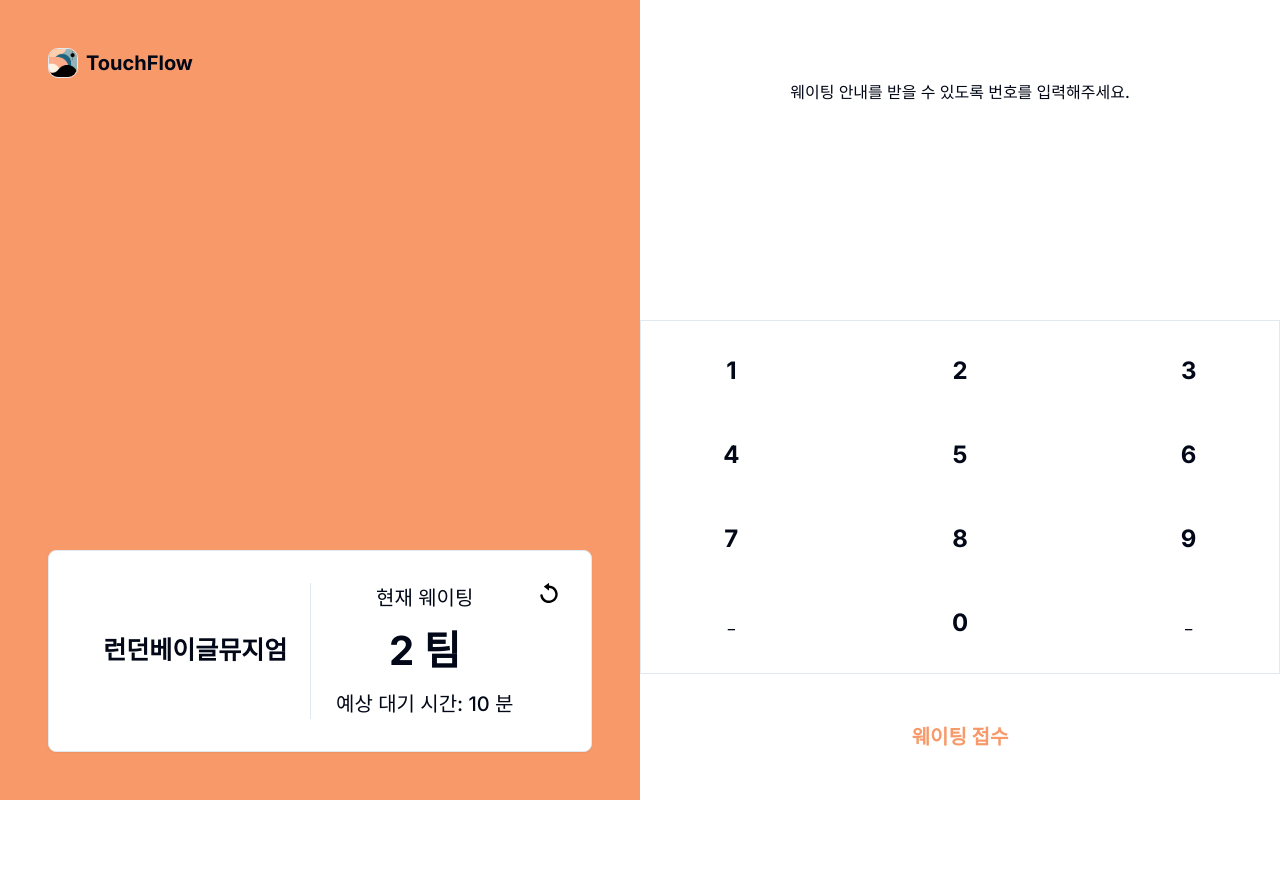
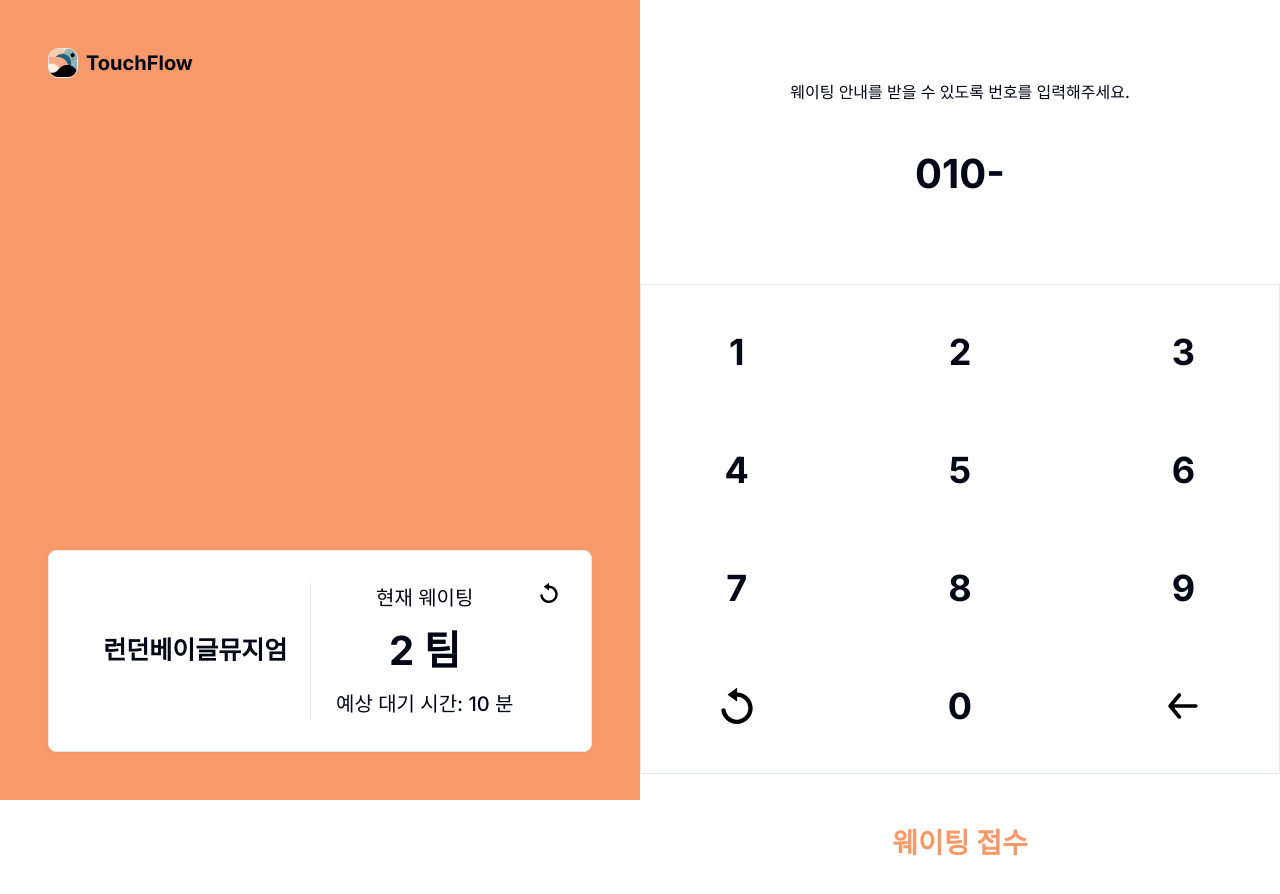
Before and after one commit to touch-flow-team/touch-flow, a Next.js app in the folder frontend/: page /companies/1/waitings in a window 1280 px wide. Shown: the top 894 px of the page. Before the commit the page ends 800 px from the top, so only its background shows below. Built offline with nearby package versions, Linux system fonts and the light colour scheme.

Commit message:
[Feat] (Waiting): waiting list 번호 입력 유효성 검사

```diff
--- a/frontend/app/companies/[id]/waitings/page.tsx
+++ b/frontend/app/companies/[id]/waitings/page.tsx
@@ -1,11 +1,18 @@
 'use client';
-
+import { SetStateAction, useState } from 'react';
 import WaitConfirmModal from '@/components/companies/WaitConfirmModal';
 import PhonePad from '@/components/companies/PhonePad';
 import WaitingCard from '@/components/companies/WaitingCard';
 import Image from 'next/image';
+import { z } from "zod"
+
+export const phoneSchema = z.string().refine((value) => /^\d{3}-\d{4}-\d{4}$/g.test(value), {
+    message: "Invalid phone number. Please enter a valid format (e.g., 010-1234-5678).",
+});
 
 export default function WaitingPage() {
+
+    const [phoneNumber, setPhoneNumber] = useState("010-")
 
     return (
         <div className="flex flex-col sm:flex-row w-full min-h-screen">
@@ -21,13 +28,14 @@ export default function WaitingPage() {
                 </div>
             </div>
             <div className="flex flex-col w-full sm:w-[50%] h-[50%] sm:h-screen">
-                <div className='flex my-20 justify-center'>
+                <div className='flex flex-col space-y-10 my-20 justify-center items-center'>
                     <span className='font-medium text-[16px]'>웨이팅 안내를 받을 수 있도록 번호를 입력해주세요.</span>
+                    <span className='text-[40px] font-bold'>{phoneNumber}</span>
                 </div>
                 <div className='mt-auto'>
-                    <PhonePad />
+                    <PhonePad phoneNumber={phoneNumber} setPhoneNumber={setPhoneNumber} />
                 </div>
-                <WaitConfirmModal />
+                <WaitConfirmModal phoneNumber={phoneNumber} setPhoneNumber={setPhoneNumber} />
             </div>
         </div>
     );
--- a/frontend/components/companies/PhonePad.tsx
+++ b/frontend/components/companies/PhonePad.tsx
@@ -1,18 +1,72 @@
-const PhonePad = () => {
+interface PhonePadProps {
+    phoneNumber: string
+    setPhoneNumber: React.Dispatch<React.SetStateAction<string>>
+}
+
+const PhonePad = ({ phoneNumber, setPhoneNumber }: PhonePadProps) => {
+
+    const handleNumberClick = (number: string) => {
+        if (phoneNumber.length === 3 || phoneNumber.length === 8) {
+            setPhoneNumber((prev) => prev + "-");
+        }
+        if (phoneNumber.length === 13) {
+            return
+        }
+        setPhoneNumber((prev) => prev + number);
+    };
+
+    const handleBackspaceClick = () => {
+        if (phoneNumber.length === 4) {
+            return
+        }
+        if (phoneNumber.endsWith("-")) {
+            setPhoneNumber((prev) => prev.slice(0, -1));
+        }
+        setPhoneNumber((prev) => prev.slice(0, -1));
+    };
+
+    const handleResetClick = () => {
+        setPhoneNumber("010-")
+    }
+
     return (
-        <div className="grid grid-cols-3 gap-12 py-8 border-[1px] border-border">
-            <button className="text-[24px] font-bold">1</button>
-            <button className="text-[24px] font-bold">2</button>
-            <button className="text-[24px] font-bold">3</button>
-            <button className="text-[24px] font-bold">4</button>
-            <button className="text-[24px] font-bold">5</button>
-            <button className="text-[24px] font-bold">6</button>
-            <button className="text-[24px] font-bold">7</button>
-            <button className="text-[24px] font-bold">8</button>
-            <button className="text-[24px] font-bold">9</button>
-            <button className="">_</button>
-            <button className="text-[24px] font-bold">0</button>
-            <button className="">_</button>
+        <div className="grid grid-cols-3 gap-12 py-8 px-2 border-[1px] border-border">
+            <button onClick={() => handleNumberClick("1")} className="text-[36px] font-bold hover:bg-border hover:rounded-[8px] py-2">1</button>
+            <button onClick={() => handleNumberClick("2")} className="text-[36px] font-bold hover:bg-border hover:rounded-[8px] py-2">2</button>
+            <button onClick={() => handleNumberClick("3")} className="text-[36px] font-bold hover:bg-border hover:rounded-[8px] py-2">3</button>
+            <button onClick={() => handleNumberClick("4")} className="text-[36px] font-bold hover:bg-border hover:rounded-[8px] py-2">4</button>
+            <button onClick={() => handleNumberClick("5")} className="text-[36px] font-bold hover:bg-border hover:rounded-[8px] py-2">5</button>
+            <button onClick={() => handleNumberClick("6")} className="text-[36px] font-bold hover:bg-border hover:rounded-[8px] py-2">6</button>
+            <button onClick={() => handleNumberClick("7")} className="text-[36px] font-bold hover:bg-border hover:rounded-[8px] py-2">7</button>
+            <button onClick={() => handleNumberClick("8")} className="text-[36px] font-bold hover:bg-border hover:rounded-[8px] py-2">8</button>
+            <button onClick={() => handleNumberClick("9")} className="text-[36px] font-bold hover:bg-border hover:rounded-[8px] py-2">9</button>
+            <button onClick={() => handleResetClick()} className="flex justify-center items-center hover:bg-border hover:rounded-[8px] py-2">
+                <div>
+                    <svg xmlns="http://www.w3.org/2000/svg" fill="#000000" height="36px" width="36px" version="1.1" id="Capa_1" viewBox="0 0 489.533 489.533">
+                        <g>
+                            <path d="M268.175,488.161c98.2-11,176.9-89.5,188.1-187.7c14.7-128.4-85.1-237.7-210.2-239.1v-57.6c0-3.2-4-4.9-6.7-2.9   l-118.6,87.1c-2,1.5-2,4.4,0,5.9l118.6,87.1c2.7,2,6.7,0.2,6.7-2.9v-57.5c87.9,1.4,158.3,76.2,152.3,165.6   c-5.1,76.9-67.8,139.3-144.7,144.2c-81.5,5.2-150.8-53-163.2-130c-2.3-14.3-14.8-24.7-29.2-24.7c-17.9,0-31.9,15.9-29.1,33.6   C49.575,418.961,150.875,501.261,268.175,488.161z" />
+                        </g>
+                    </svg>
+                </div>
+            </button>
+            <button onClick={() => handleNumberClick("0")} className="text-[36px] font-bold hover:bg-border hover:rounded-[8px] py-2">0</button>
+            <button onClick={() => handleBackspaceClick()} className="flex justify-center items-center hover:bg-border hover:rounded-[8px] py-2">
+                <svg xmlns="http://www.w3.org/2000/svg" fill="#000000" width="44px" height="44px" viewBox="0 0 24 24">
+
+                    <g data-name="Layer 2">
+
+                        <g data-name="arrow-back">
+
+                            <rect width="24" height="24" transform="rotate(90 12 12)" opacity="0" />
+
+                            <path d="M19 11H7.14l3.63-4.36a1 1 0 1 0-1.54-1.28l-5 6a1.19 1.19 0 0 0-.09.15c0 .05 0 .08-.07.13A1 1 0 0 0 4 12a1 1 0 0 0 .07.36c0 .05 0 .08.07.13a1.19 1.19 0 0 0 .09.15l5 6A1 1 0 0 0 10 19a1 1 0 0 0 .64-.23 1 1 0 0 0 .13-1.41L7.14 13H19a1 1 0 0 0 0-2z" />
+
+                        </g>
+
+                    </g>
+
+                </svg>
+            </button>
         </div>
 
     )
--- a/frontend/components/companies/WaitConfirmModal.tsx
+++ b/frontend/components/companies/WaitConfirmModal.tsx
@@ -10,10 +10,17 @@ import {
 import { useState } from "react"
 import ConterButton from "./ConterButton"
 import { Button } from "../ui/button"
+import { phoneSchema } from "@/app/companies/[id]/waitings/page"
 
 
-const WaitConfirmModal = () => {
+interface WaitConfirmModalProps {
+    phoneNumber: string
+    setPhoneNumber: React.Dispatch<React.SetStateAction<string>>
+}
+
+const WaitConfirmModal = ({ phoneNumber, setPhoneNumber }: WaitConfirmModalProps) => {
     const [open, setOpen] = useState(false)
+    const [validNumber, setValidNumber] = useState(true)
     const [openConfirm, setOpenConfirm] = useState(false)
 
     const handleClickOk = () => {
@@ -25,18 +32,48 @@ const WaitConfirmModal = () => {
     }
 
     const handleClickConfirm = () => {
-        // API call and refetch
+        try {
+            phoneSchema.parse(phoneNumber);
+            console.log("Valid phone number:", phoneNumber);
+
+            // API call - 웨이팅 확정 문자 발송 및 refetch
             setOpen(false)
+            window.location.reload() // 임시적으로 설정
+        } catch (error) {
+            // API 에러
+            setOpen(false)
+        }
+    }
+
+    const handleWaitingCheck = () => {
+        try {
+            phoneSchema.parse(phoneNumber);
+            console.log("Valid phone number:", phoneNumber);
+        } catch (error) {
+            // error handling - 팝업 내용 다르게
+            console.log(error);
+            setValidNumber(false)
+        }
+
+        setOpen(true)
+    }
+
+    const handleClickValidNumber = () => {
+        window.location.reload() // 임시적으로 설정
+        // setPhoneNumber("010-")
+        // setValidNumber(true)
+        // setOpen(false)
     }
 
     return (
         <Dialog open={open} onOpenChange={setOpen}>
-            <DialogTrigger asChild>
-                <button className='flex justify-center bg-background items-center py-12'>
-                    <span className='font-bold text-[20px] text-main'>웨이팅 접수</span>
+            <button onClick={handleWaitingCheck} className='flex justify-center bg-background items-center py-12'>
+                <span className='font-bold text-[28px] text-main'>웨이팅 접수</span>
             </button>
-            </DialogTrigger>
             <DialogContent className="flex flex-col max-w-[800px] rounded-lg flex justify-between p-16">
+                {
+                    validNumber ? (
+                        <>
                             <div className="w-[700px]">
                                 {
                                     !openConfirm ? (
@@ -95,6 +132,26 @@ const WaitConfirmModal = () => {
                                     )
                                 }
                             </div>
+                        </>
+                    ) : (
+                        <>
+                            <div className="w-[700px]">
+                                <DialogHeader className="flex">
+                                    <div>
+                                        <DialogTitle className="text-xl">유효하지 않은 번호</DialogTitle>
+                                        <DialogDescription>유효한 번호를 입력해주세요</DialogDescription>
+                                    </div>
+                                </DialogHeader>
+                            </div>
+                            <div className="flex flex-row">
+                                <div className="w-full"></div>
+                                <div className="flex w-full ml-auto justify-end">
+                                    <Button onClick={handleClickValidNumber} className="bg-main hover:bg-background hover:text-main">확인</Button>
+                                </div>
+                            </div></>
+
+                    )
+                }
             </DialogContent>
         </Dialog>
     )
--- a/frontend/package.json
+++ b/frontend/package.json
@@ -21,7 +21,8 @@
     "react-dom": "^18",
     "react-icons": "^5.0.1",
     "tailwind-merge": "^2.2.1",
-    "tailwindcss-animate": "^1.0.7"
+    "tailwindcss-animate": "^1.0.7",
+    "zod": "^3.22.4"
   },
   "devDependencies": {
     "@types/node": "^20",
```
Lines whose indentation alone changed are shown as unchanged.
